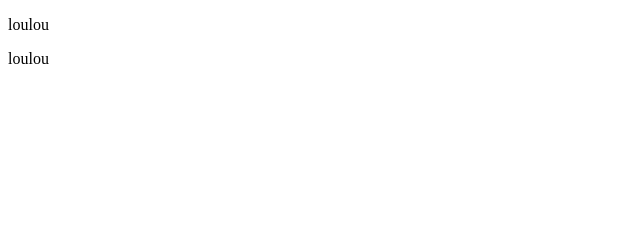
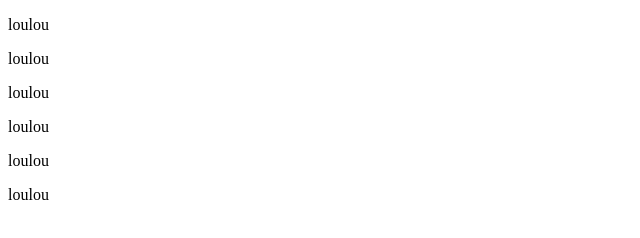
Before and after one commit to YoannLh/PC, a plain HTML site: page loulou.html in a window 1280 px wide. Shown: the whole page, without its empty margins (0-640 px from the left). Drawn offline with Linux system fonts and the light colour scheme.

Commit message:
loulou.html

```diff
--- a/loulou.html
+++ b/loulou.html
@@ -9,5 +9,9 @@
 <body>
     <p>loulou</p>
     <p>loulou</p>
+    <p>loulou</p>
+    <p>loulou</p>
+    <p>loulou</p>
+    <p>loulou</p>
 </body>
 </html>
```
